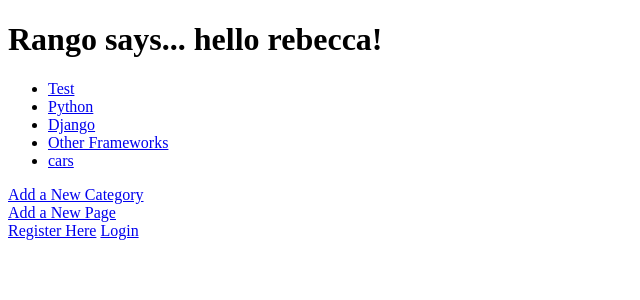
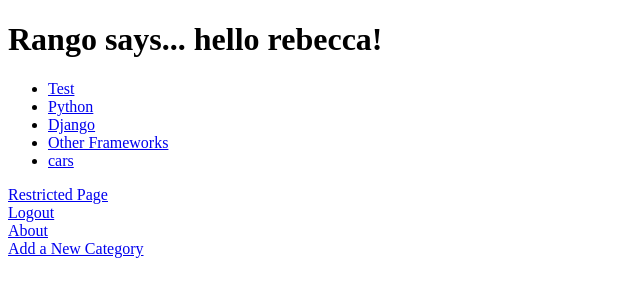
Before and after one commit to RebeccaEEMartin/TangowDjango17, a Django app: page /rango/ in a window 1280 px wide. Shown: the top 300 px of the page, without its empty margins (0-640 px from the left). Run offline with Django 3.2, Linux system fonts and the light colour scheme; a user stored in the database is signed in; data comes from the database, SQL or seed files in the repository; both versions use the stored data as it was after the commit.

Commit message:
up to chpt 9.8

```diff
--- a/tango_with_django_project/rango/urls.py
+++ b/tango_with_django_project/rango/urls.py
@@ -5,9 +5,12 @@ from django.conf.urls.static import static
 
 urlpatterns = patterns('',
     url(r'^$', views.index, name='index'),
+    url(r'^about/$', views.about, name='about'),
+    url(r'^category/(?P<category_name_slug>\w+)$', views.category, name='category'),
     url(r'^add_category/$', views.add_category, name='add_category'),
+    url(r'^category/(?P<category_name_slug>\w+)/add_page/$', views.add_page, name='add_page'),
     url(r'^register/$', views.register, name='register'),
     url(r'^login/$', views.user_login, name='login'),
-    url(r'^(?P<category_name_slug>\w+)', views.category, name='category'),
-    url(r'^restricted/', views.restricted, name='restricted'),
+    url(r'^restricted/$', views.restricted, name='restricted'),
+    url(r'^logout/$', views.user_logout, name='logout'),
     )
--- a/tango_with_django_project/rango/views.py
+++ b/tango_with_django_project/rango/views.py
@@ -13,6 +13,7 @@ from rango.forms import UserForm, UserProfileForm
 from django.contrib.auth import authenticate, login
 from django.http import HttpResponseRedirect, HttpResponse
 from django.contrib.auth.decorators import login_required
+from django.contrib.auth import logout
 
 def register(request):
 
@@ -209,3 +210,12 @@ def user_login(request):
 @login_required
 def restricted(request):
     return HttpResponse("Since you're logged in, you can see this text!")
+
+# Use the login_required() decorator to ensure only those logged in can access the view.
+@login_required
+def user_logout(request):
+    # Since we know the user is logged in, we can now just log them out.
+    logout(request)
+
+    # Take the user back to the homepage.
+    return HttpResponseRedirect('/rango/')
--- a/tango_with_django_project/templates/rango/index.html
+++ b/tango_with_django_project/templates/rango/index.html
@@ -22,10 +22,16 @@
             <strong>There are no categories present.</strong>
        {% endif %}
 
+       {% if user.is_authenticated %}
+            <a href="/rango/restricted/">Restricted Page</a><br />
+            <a href="/rango/logout/">Logout</a><br />
+       {% else %}
+            <a href="/rango/register/">Register Here</a><br />
+            <a href="/rango/login/">Login</a><br />
+       {% endif %}
+
+       <a href="/rango/about/">About</a><br/>
        <a href="/rango/add_category/">Add a New Category</a><br />
-       <a href="/rango/add_page/">Add a New Page</a><br />
-       <a href="/rango/register/">Register Here</a>
-       <a href="/rango/login/">Login</a>
 
     </body>
 </html>
```
Also changed, not shown: README.txt, tango_with_django_project/db.sqlite3, 3 other files.
